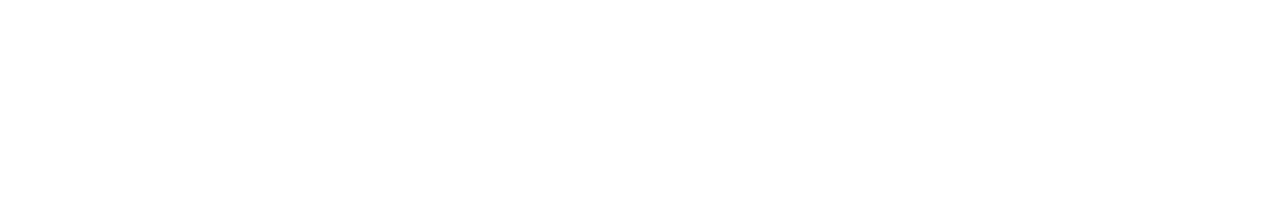
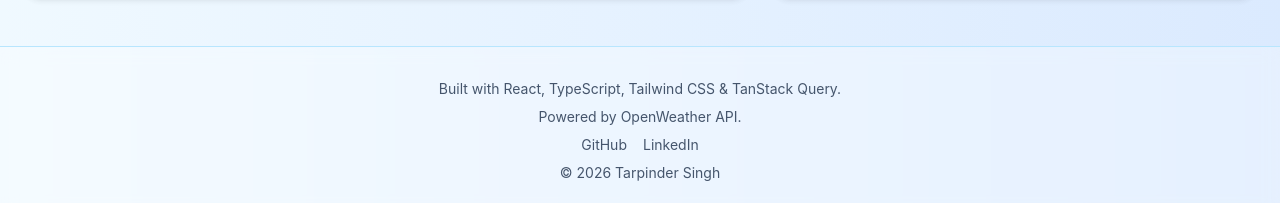
Before and after one commit to Tarp96/WeatherDashboard, a React (Vite) app: page / in a window 1280 px wide. Shown: the part 749-952 px from the top of the page. Before the commit the page ends 800 px from the top, so only its background shows below. Built offline with nearby package versions, Linux system fonts and the light colour scheme; no server answers.

Commit message:
refactor: Add footer component to HomePage

```diff
--- a/src/pages/HomePage.tsx
+++ b/src/pages/HomePage.tsx
@@ -1,5 +1,6 @@
 import { WeatherOverview } from "../components/weather/WeatherOverview";
 import { Header } from "../components/layout/Header";
+import { Footer } from "../components/layout/Footer";
 import { useState } from "react";
 
 export const HomePage = () => {
@@ -10,6 +11,7 @@
       <div className="bg-gradient-to-r from-sky-50 to-blue-100">
         <Header onSearch={setSelectedCity} />
         <WeatherOverview city={selectedCity} />
+        <Footer />
       </div>
     </>
   );
```
